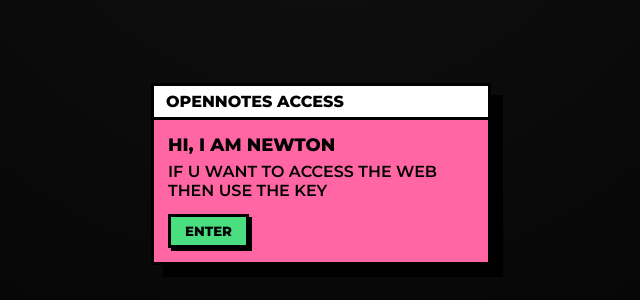
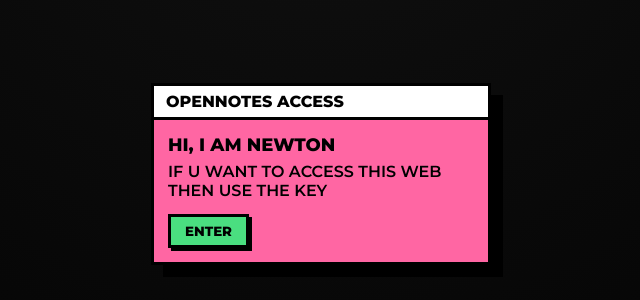
Before and after one commit to Mondalarts/OpenNotes, a plain HTML site: page index.html in a window 1280 px wide. Shown: the part 226-526 px from the top of the page, 319-959 px from the left. Drawn offline with Linux system fonts and the light colour scheme.

Commit message:
Update index.html

```diff
--- a/index.html
+++ b/index.html
@@ -144,7 +144,7 @@
   <div class="card-head">OPENNOTES ACCESS</div>
   <div class="card-body">
     <h1>HI, I AM NEWTON</h1>
-    IF U WANT TO ACCESS THE WEB THEN USE THE KEY
+    IF U WANT TO ACCESS THIS WEB THEN USE THE KEY
     <br>
     <button class="enter-btn" onclick="openKey()">ENTER</button>
   </div>
```
